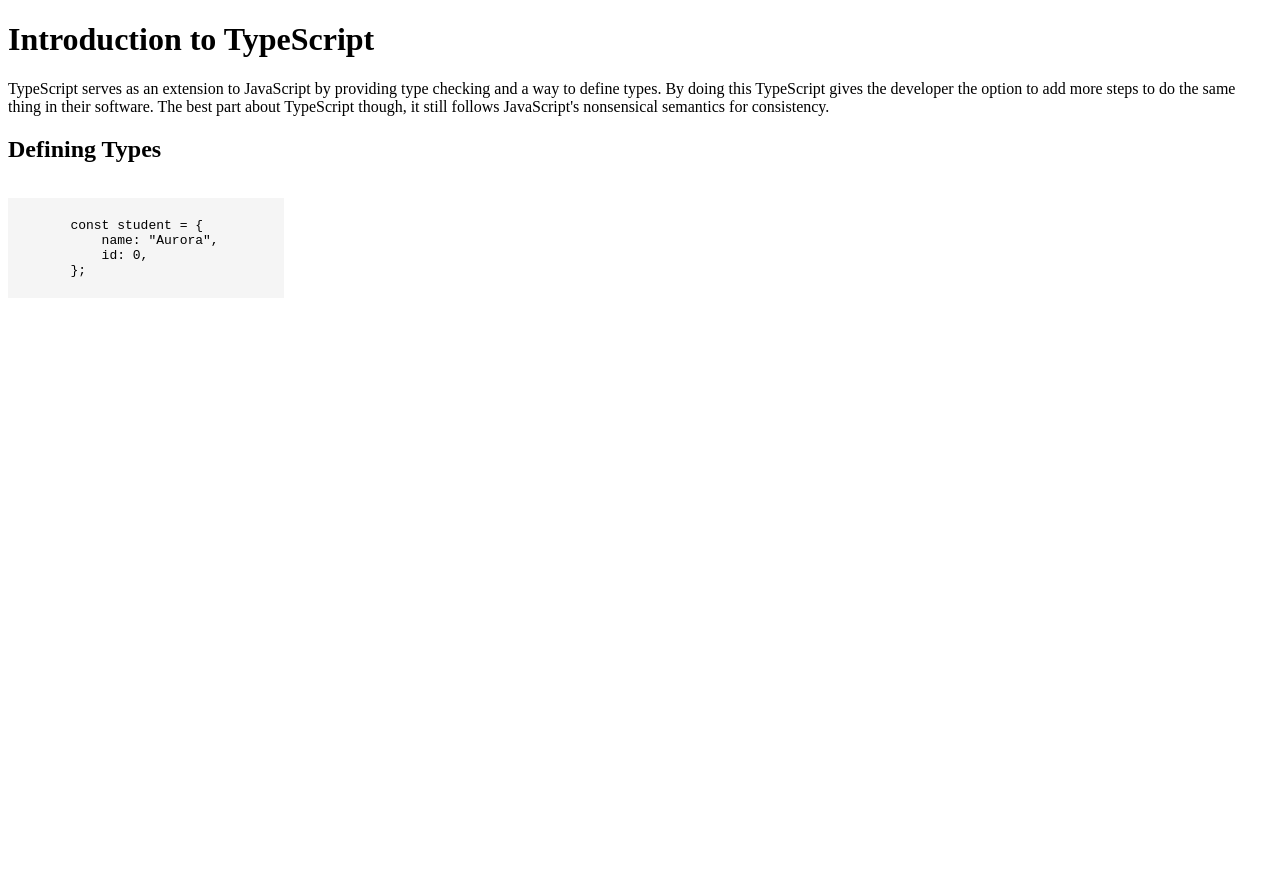
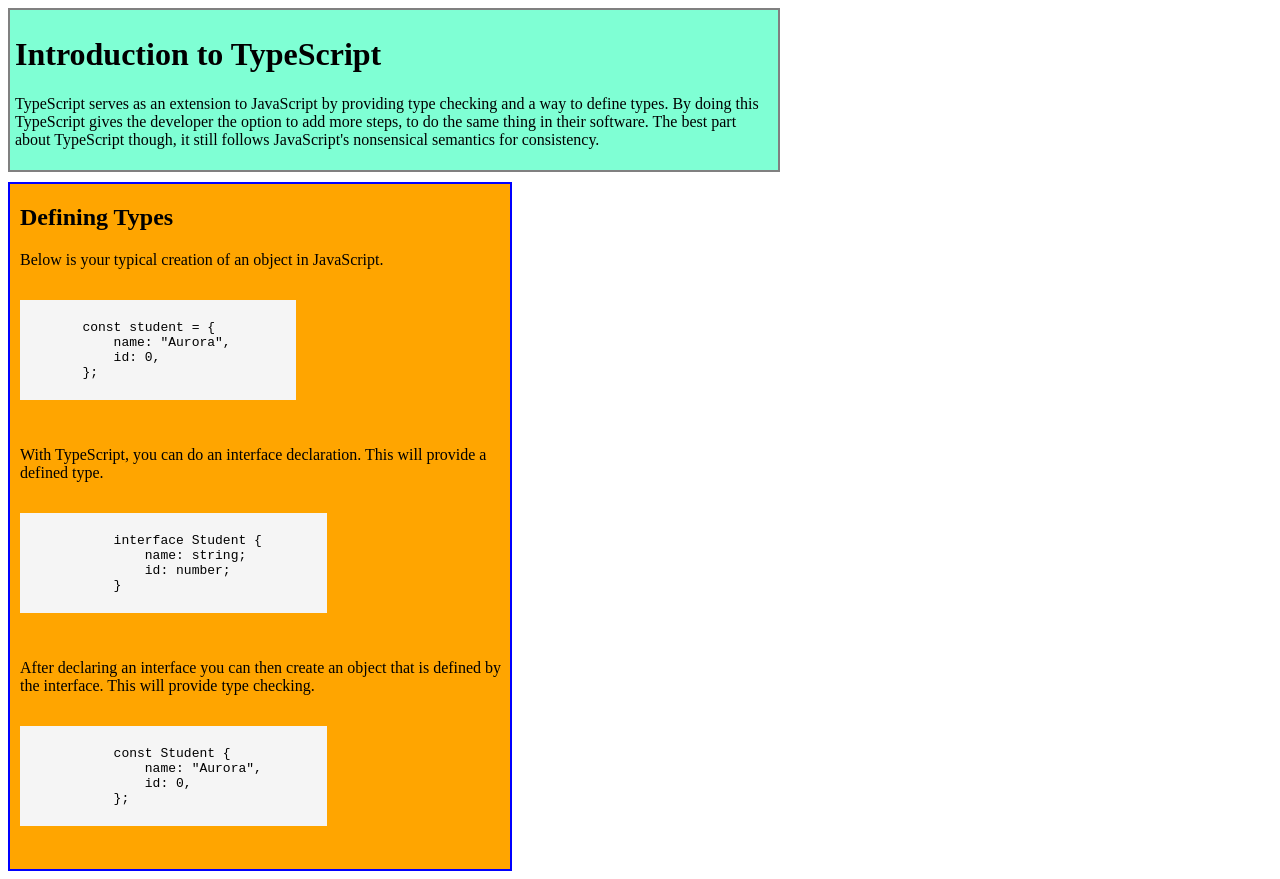
Before and after one commit to cs401-fall2022/lesson14-stocktonwoodworth, a plain HTML site: page index.html in a window 1280 px wide. Before the commit the page ends 800 px from the top, so only its background shows below. Drawn offline with Linux system fonts and the light colour scheme.

Commit message:
Finished defining types. Added styling to separate sections and start a layout

```diff
--- a/css/main.css
+++ b/css/main.css
@@ -1,7 +1,35 @@
+/* Introduction/page header styling */
+.introduction {
+    background-color: aquamarine;
+    border: 2px solid grey;
+    width: 60%;
+    padding: 5px;
+}
+/* End Introduction/page header styling */
+
+/* Defining types section */
+.defTypes {
+    border: 2px solid blue;
+    background-color: orange;
+    margin-top: 10px;
+    width: 500px;
+}
+
 /* Style for code blocks */
-pre code {
+.defTypes pre code {
     background-color: whitesmoke;
     display: block;
     width: fit-content;
     padding: 5px 5em 5px 0;
+    margin-left: 10px;
 }
+
+.defTypes p, h2 {
+    margin-left: 10px;
+    padding-right: 5px;
+}
+/* End defining types section */
+
+/* Composing Types styling */
+
+/* End composing types styling */
--- a/index.html
+++ b/index.html
@@ -15,15 +15,17 @@
     <h1>Introduction to TypeScript</h1>
     <p class="introP">
         TypeScript serves as an extension to JavaScript by providing type checking and a way to define types.
-        By doing this TypeScript gives the developer the option to add more steps to do the same thing in their
+        By doing this TypeScript gives the developer the option to add more steps, to do the same thing in their
         software. The best part about TypeScript though, it still follows JavaScript's nonsensical semantics for
         consistency.
     </p>
 </div>
+<!-- End Page header and introduction -->
 
 <!-- Defining Types -->
 <div class="defTypes">
     <h2>Defining Types</h2>
+    <p>Below is your typical creation of an object in JavaScript.</p>
     <pre>
     <code>
         const student = {
@@ -32,6 +34,30 @@
         };
     </code>
     </pre>
+    <p>With TypeScript, you can do an interface declaration. This will provide a defined type.</p>
+    <pre>
+        <code>
+            interface Student {
+                name: string;
+                id: number;
+            }
+        </code>
+    </pre>
+    <p>After declaring an interface you can then create an object that is defined by the interface. This will provide
+        type checking.</p>
+    <pre>
+        <code>
+            const Student {
+                name: "Aurora",
+                id: 0,
+            };
+        </code>
+    </pre>
+</div>
+<!-- End Defining types -->
+
+<div class="comTypes">
+
 </div>
 
 </body>
```
